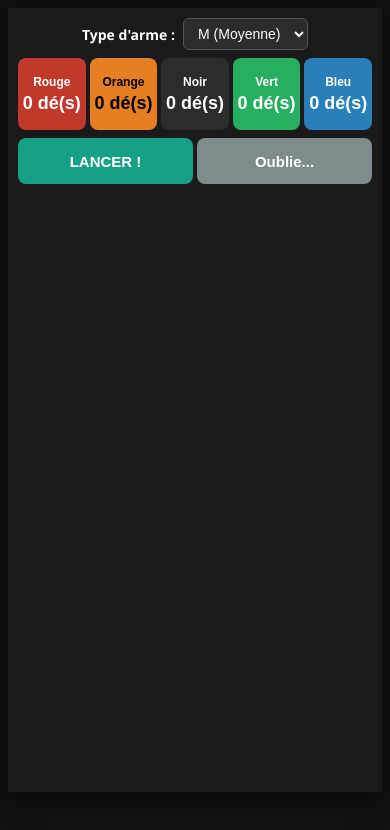
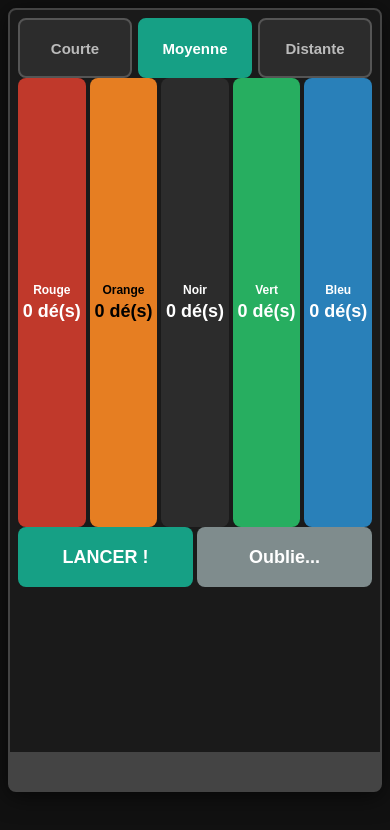
Before and after one commit to Donneur2lumiere/HarzaDice, a website: page webapp/www/index.html in a window 390 px wide. Drawn offline with Linux system fonts and the light colour scheme.

Commit message:
Interface web: boutons radio arme, 78% zone commande, cadre asymetrique
- Selecteur d'arme: 3 boutons radio poussoir (Courte/Moyenne/Distante)
  a la place du menu deroulant. Le bouton actif est en vert (enfoncé),
  cliquer un autre le desactive.
- Zone de commande (arme + des + actions) occupe 78% de la hauteur
  pour maximiser la surface cliquable. Zone resultats reduite a 18%.
- Cadre telephone asymetrique: bordure fine (2px) en haut et cotes,
  bordure epaisse (40px) en bas pour remonter legerement la zone
  de resultat et simuler la menton du telephone.

Co-authored-by: Donneur2lumiere <Donneur2lumiere@users.noreply.github.com>

```diff
--- a/webapp/www/index.html
+++ b/webapp/www/index.html
@@ -39,11 +39,12 @@
   }
   .mode-btn.actif { background: #16a085; border-color: #16a085; }
 
-  /* === Cadre téléphone (simulation) === */
+  /* === Cadre téléphone : fin en haut/côtés, épais en bas === */
   .cadre-telephone {
     background: #1a1a1a;
-    border: 4px solid #444;
-    border-radius: 16px;
+    border: 2px solid #444;
+    border-bottom: 40px solid #444;
+    border-radius: 8px;
     box-shadow: 0 4px 24px rgba(0,0,0,0.6);
     display: flex;
     flex-direction: column;
@@ -68,12 +69,13 @@
     height: calc(100vh - 50px);
   }
 
-  /* === Contenu du téléphone === */
+  /* === Contenu === */
   .contenu {
     display: flex;
     flex-direction: column;
     flex: 1;
-    padding: 10px;
+    padding: 8px;
+    padding-bottom: 4px;
     overflow: hidden;
   }
   .paysage .contenu {
@@ -94,35 +96,58 @@
     border-left: 1px solid #333;
   }
 
+  /* === Zone de commandes (arme + dés + actions) = >=75% hauteur === */
+  .zone-gauche {
+    display: flex;
+    flex-direction: column;
+    height: 78%;
+    justify-content: space-between;
+  }
+
+  /* === Sélecteur d'arme : boutons radio poussoir === */
   .barre-arme {
     display: flex;
+    gap: 6px;
+    flex-shrink: 0;
+    flex: 0 1 auto;
+  }
+  .arme-btn {
+    flex: 1;
+    min-height: 60px;
+    border: 2px solid #555;
+    border-radius: 8px;
+    background: #2c2c2c;
+    color: #bbb;
+    font-size: 15px;
+    font-weight: bold;
+    cursor: pointer;
+    display: flex;
+    flex-direction: column;
     align-items: center;
-    gap: 8px;
-    margin-bottom: 8px;
-    flex-wrap: wrap;
     justify-content: center;
-    flex-shrink: 0;
+    -webkit-tap-highlight-color: transparent;
+    user-select: none;
+    transition: all 0.15s;
   }
-  .barre-arme label { font-size: 14px; font-weight: bold; }
-  .barre-arme select {
-    padding: 6px 10px;
-    border-radius: 6px;
-    border: 1px solid #555;
-    background: #2c2c2c;
+  .arme-btn:active { transform: scale(0.97); }
+  /* État enfoncé (sélectionné) : couleur vive */
+  .arme-btn.actif {
+    border-color: #16a085;
+    background: #16a085;
     color: #fff;
-    font-size: 14px;
   }
 
+  /* === Dés === */
   .des-container {
     display: flex;
     gap: 4px;
-    margin-bottom: 8px;
-    flex-shrink: 0;
+    flex: 1;
+    align-items: stretch;
+    min-height: 0;
   }
   .paysage .des-container { flex-wrap: wrap; }
   .de-btn {
     flex: 1;
-    min-height: 72px;
     border: none;
     border-radius: 8px;
     color: #fff;
@@ -142,19 +167,20 @@
   .de-btn .libelle { font-size: 12px; }
   .de-btn .compteur { font-size: 18px; font-weight: bold; }
 
+  /* === Actions LANCER / Oublie === */
   .actions {
     display: flex;
     gap: 4px;
-    margin-bottom: 8px;
     flex-shrink: 0;
+    flex: 0 1 auto;
   }
   .action-btn {
     flex: 1;
-    min-height: 46px;
+    min-height: 60px;
     border: none;
     border-radius: 8px;
     color: #fff;
-    font-size: 15px;
+    font-size: 18px;
     font-weight: bold;
     cursor: pointer;
     -webkit-tap-highlight-color: transparent;
@@ -165,46 +191,54 @@
   .lancer-btn { background: #16a085; }
   .oubli-btn { background: #7f8c8d; }
 
+  /* === Zone résultats (<=22%) === */
+  .zone-droite {
+    display: flex;
+    flex-direction: column;
+    height: 18%;
+    flex-shrink: 0;
+  }
   .resultats {
     flex: 1;
     text-align: center;
-    padding: 12px 8px;
+    padding: 6px 8px;
     overflow-y: auto;
   }
   #total {
-    font-size: 28px;
+    font-size: 24px;
     font-weight: bold;
-    margin-bottom: 4px;
+    margin-bottom: 2px;
   }
   #symboles {
-    font-size: 22px;
-    margin-bottom: 4px;
+    font-size: 18px;
+    margin-bottom: 2px;
   }
   #detail {
-    font-size: 16px;
+    font-size: 14px;
     color: #bbb;
     word-wrap: break-word;
-    margin-bottom: 8px;
-    line-height: 1.6;
+    margin-bottom: 4px;
+    line-height: 1.4;
   }
   #effet {
-    font-size: 13px;
+    font-size: 12px;
     font-weight: bold;
     word-wrap: break-word;
-    line-height: 1.4;
+    line-height: 1.3;
   }
   .effet-defenseur { color: #27ae60; }
   .effet-attaquant { color: #e74c3c; }
   .effet-erreur { color: #f39c12; }
 
-  /* Sur mobile réel, on masque la barre de mode (le viewport gère l'orientation) */
+  /* Sur mobile réel, on masque la barre de mode */
   @media (max-width: 500px) {
     .barre-mode { display: none; }
     .cadre-telephone {
       width: 100% !important;
       height: 100vh !important;
-      border: none;
-      border-radius: 0;
+      border: 2px solid #444;
+      border-bottom: 40px solid #444;
+      border-radius: 8px;
     }
   }
 </style>
@@ -219,14 +253,7 @@
   <div class="cadre-telephone portrait" id="telephone">
     <div class="contenu">
       <div class="zone-gauche">
-        <div class="barre-arme">
-          <label for="type-arme">Type d'arme :</label>
-          <select id="type-arme">
-            <option value="C">C (Courte)</option>
-            <option value="M" selected>M (Moyenne)</option>
-            <option value="D">D (Distante)</option>
-          </select>
-        </div>
+        <div class="barre-arme" id="arme-container"></div>
         <div class="des-container" id="des-container"></div>
         <div class="actions">
           <button class="action-btn lancer-btn" id="btn-lancer">LANCER !</button>
@@ -254,15 +281,38 @@
     derniereSelection[c.code] = 0;
   });
 
+  const armeContainer = document.getElementById('arme-container');
   const desContainer = document.getElementById('des-container');
   const totalEl = document.getElementById('total');
   const symbolesEl = document.getElementById('symboles');
   const detailEl = document.getElementById('detail');
   const effetEl = document.getElementById('effet');
-  const typeArmeEl = document.getElementById('type-arme');
   const telephone = document.getElementById('telephone');
 
-  // Création des boutons de dés
+  let typeArme = 'M'; // arme par défaut
+
+  // === Création des boutons d'arme (radio poussoir) ===
+  const armes = [
+    { code: 'C', libelle: 'Courte' },
+    { code: 'M', libelle: 'Moyenne' },
+    { code: 'D', libelle: 'Distante' },
+  ];
+  const armeBoutons = {};
+  armes.forEach(a => {
+    const btn = document.createElement('button');
+    btn.className = 'arme-btn' + (a.code === 'M' ? ' actif' : '');
+    btn.textContent = a.libelle;
+    btn.dataset.arme = a.code;
+    btn.addEventListener('click', function () {
+      typeArme = a.code;
+      Object.values(armeBoutons).forEach(b => b.classList.remove('actif'));
+      this.classList.add('actif');
+    });
+    armeContainer.appendChild(btn);
+    armeBoutons[a.code] = btn;
+  });
+
+  // === Création des boutons de dés ===
   COULEURS.forEach(c => {
     const btn = document.createElement('button');
     btn.className = 'de-btn';
@@ -292,7 +342,7 @@
     effetEl.className = '';
   }
 
-  // === Gestion des modes (portrait / paysage / plein écran) ===
+  // === Gestion des modes ===
   document.querySelectorAll('.mode-btn').forEach(b => {
     b.addEventListener('click', function () {
       document.querySelectorAll('.mode-btn').forEach(x => x.classList.remove('actif'));
@@ -324,7 +374,6 @@
       COULEURS.forEach(c => { derniereSelection[c.code] = selection[c.code]; });
     }
     effacerResultats();
-    const typeArme = typeArmeEl.value;
     const res = lancerSelection(selection, typeArme);
     if (!res.resultats || res.resultats.length === 0) return;
     totalEl.textContent = 'Total = ' + res.total;
```
